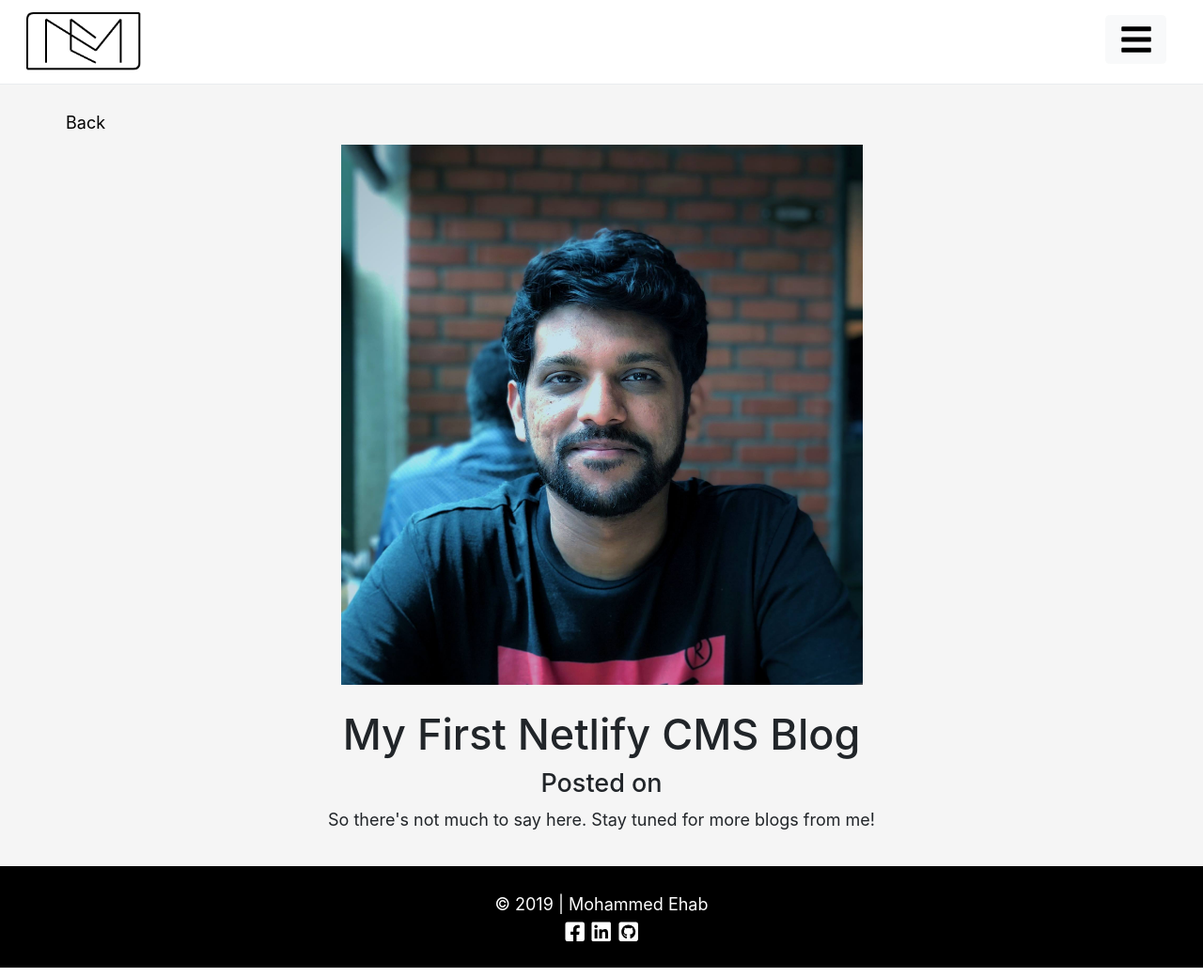
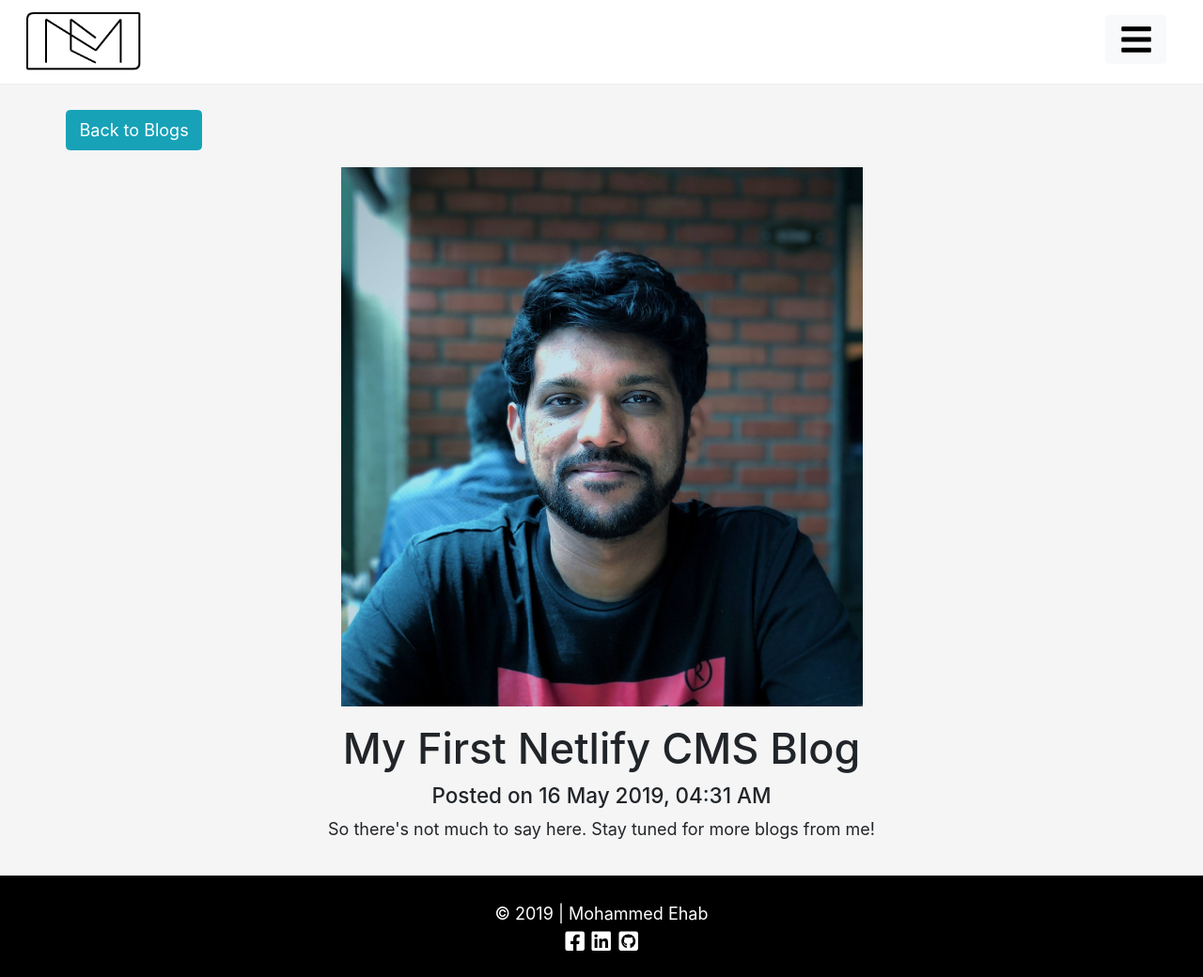
Before and after one commit to TheGooner93/mohammedehab.com, a Gatsby site: page /blogs/14-05-2019-my-first-netlify-cms-blog/ in a window 1280 px wide. Shown: the whole page at 94% size. Built offline with nearby package versions, Linux system fonts and the light colour scheme; Gatsby itself is replaced by a stand-in of ours.

Commit message:
Blog Back button with good looks :P

```diff
--- a/src/templates/blog-post.js
+++ b/src/templates/blog-post.js
@@ -1,6 +1,7 @@
 import React from "react"
 import { Link, graphql } from "gatsby"
-import { Container, Row, Col } from "react-bootstrap"
+import { Container, Row, Col, Button } from "react-bootstrap"
+import Moment from "react-moment"
 
 import Layout from "../components/Layout"
 import SEO from "../components/SEO"
@@ -13,16 +14,15 @@ export default ({ data }) => {
       <SEO title={post.frontmatter.title} />
       <Container style={{ textAlign: "center" }}>
         <Row>
-          <Link to="/blogs" style={{ color: "black" }}>
-            Back
+          <Link to="/blogs" style={{ color: "black", float: "left" }}>
+            <Button variant="info">Back to Blogs</Button>
           </Link>
-          <hr />
         </Row>
         <Row>
           <Col>
             <img
               src={post.frontmatter.thumbnail}
-              style={{ maxWidth: "50%" }}
+              style={{ margin: "1rem", maxWidth: "50%" }}
               alt={post.frontmatter.title}
             />
           </Col>
@@ -34,7 +34,12 @@ export default ({ data }) => {
         </Row>
         <Row>
           <Col>
-            <h4>Posted on {post.frontmatter.date}</h4>
+            <h5>
+              Posted on{" "}
+              <Moment format="DD MMM YYYY, hh:mm A">
+                {post.frontmatter.date}
+              </Moment>
+            </h5>
           </Col>
         </Row>
         <Row>
```
